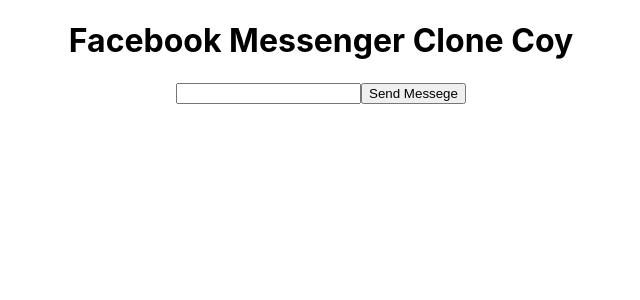
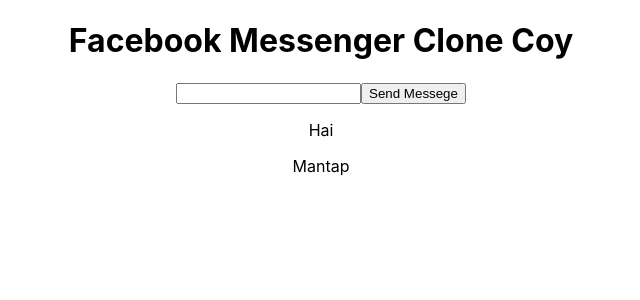
Before and after one commit to afrinnusrat/facebook-messenger-clone, a React (Create React App) app: page / in a window 1280 px wide. Shown: the top 300 px of the page, without its empty margins (319-959 px from the left). Built offline with nearby package versions, Linux system fonts and the light colour scheme.

Commit message:
menampilkan data yg ada di messages ke halaman, pake <p> tag

```diff
--- a/src/App.js
+++ b/src/App.js
@@ -4,21 +4,30 @@
 function App() {
 
   const [input, setInput] = useState('');
-  const [message, setMessage] = useState('');
+  const [messages, setMessages] = useState(['Hai', 'Mantap']);
   // console.log(input);
+  // console.log(message);
 
   const sendMessage = (event) => {
     // all the logic to send
-    setMessage([...message, input]);
+    setMessages([...messages, input]);
     setInput('');
   }
-  console.log(message);
 
   return (
     <div className="App">
       <h1>Facebook Messenger Clone Coy</h1>
       <input value={input} onChange={event => setInput(event.target.value)} />
       <button onClick={sendMessage}>Send Messege</button>
+
+      {/* Message themselves */}
+
+      {
+        messages.map(message => (
+          <p>{message}</p>
+        ))
+      }
+
     </div>
   );
 }
```
